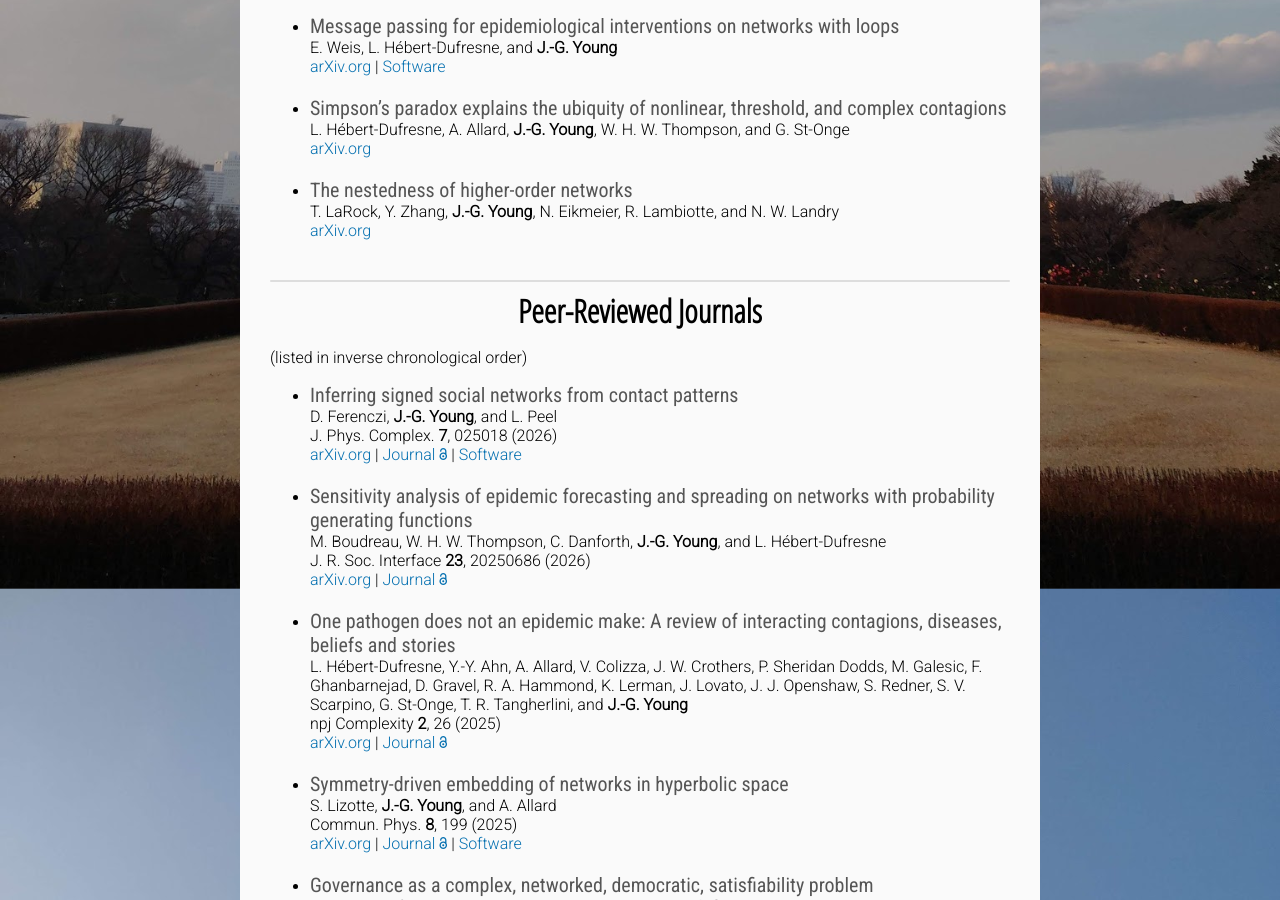
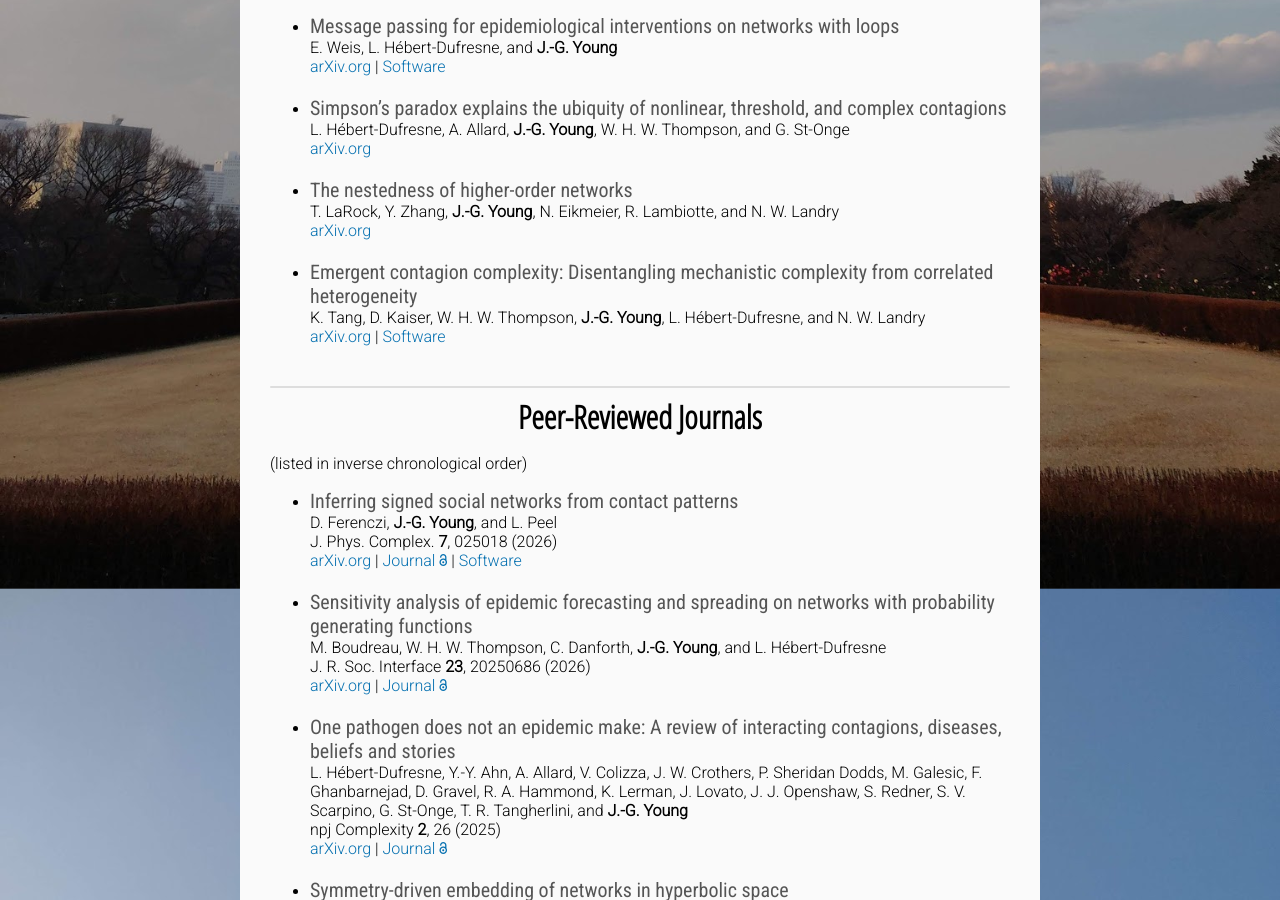
Before and after one commit to jg-you/jg-you.github.io, a Jekyll site: the page built from index.md, in a window 1280 px wide and 900 px high, scrolled down 1118 px. Built offline with Jekyll 4.4.1, drawn with Linux system fonts in a browser that asks for light colours; some web fonts are replaced; comment, search, counter and statistics services are not loaded.

Commit message:
complex contagion preprint

```diff
--- a/index.md
+++ b/index.md
@@ -44,6 +44,10 @@ L. Hébert-Dufresne, A. Allard, **J.-G. Young**, W. H. W. Thompson, and G. St-On
 * <span class="pub-title">The nestedness of higher-order networks</span><br/>
 T. LaRock, Y. Zhang, **J.-G. Young**, N. Eikmeier, R. Lambiotte, and N. W. Landry<br/>
 [arXiv.org](https://doi.org/10.48550/arXiv.2605.18420)
+
+* <span class="pub-title">Emergent contagion complexity: Disentangling mechanistic complexity from correlated heterogeneity</span><br/>
+K. Tang, D. Kaiser, W. H. W. Thompson, **J.-G. Young**, L. Hébert-Dufresne, and N. W. Landry<br/>
+[arXiv.org](https://doi.org/10.48550/arXiv.2607.25139) | [Software](https://github.com/kaiser-dan/heterogeneous-infection-kernels)
 
 <div class="end-of-post"></div>
 
```
Also changed, not shown: 1 other file.
